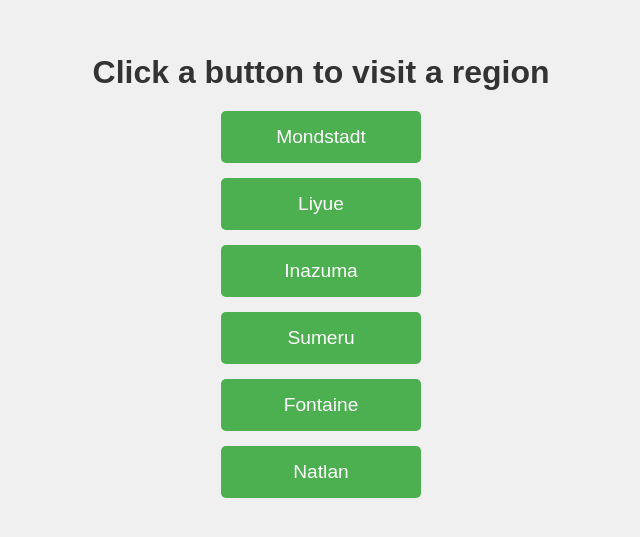
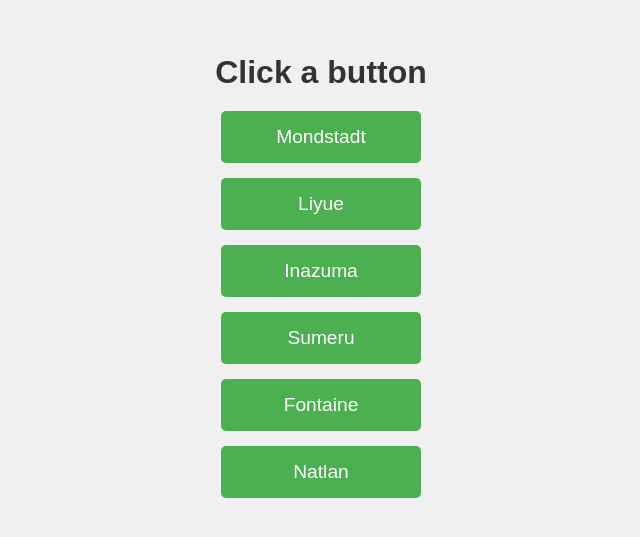
Before and after one commit to alanyoung23/alanyoung23.github.io, a plain HTML site: page index.html in a window 1280 px wide. Shown: the part 135-672 px from the top of the page, without its empty margins (319-959 px from the left). Drawn offline with Linux system fonts and the light colour scheme.

Commit message:
Update index.html

```diff
--- a/index.html
+++ b/index.html
@@ -47,7 +47,7 @@
 </head>
 <body>
 
-    <h1>Click a button to visit a region</h1>
+    <h1>Click a button</h1>
 
     <div class="button-container">
         <button onclick="window.location.href='https://www.youtube.com/watch?v=ol3ViRJlCAI'">Mondstadt</button>
```
